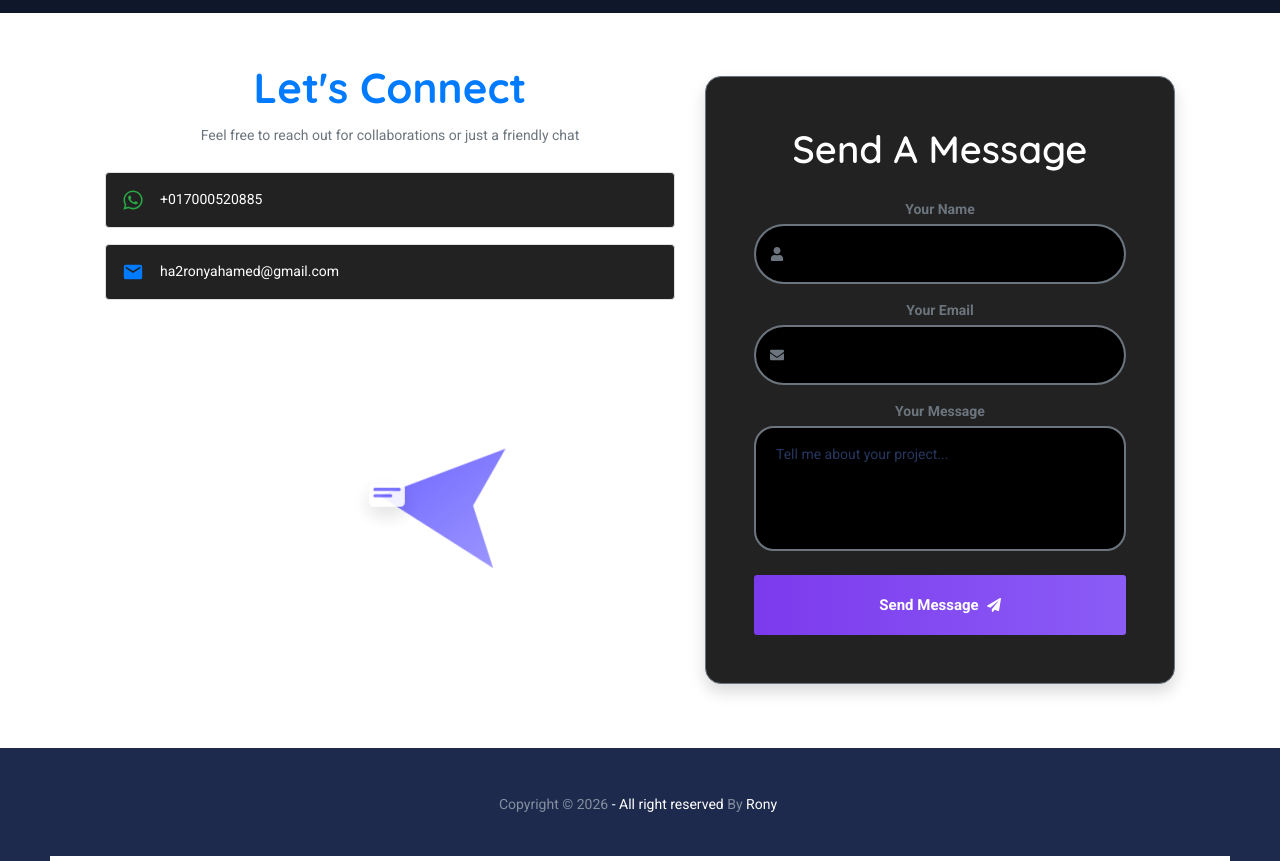
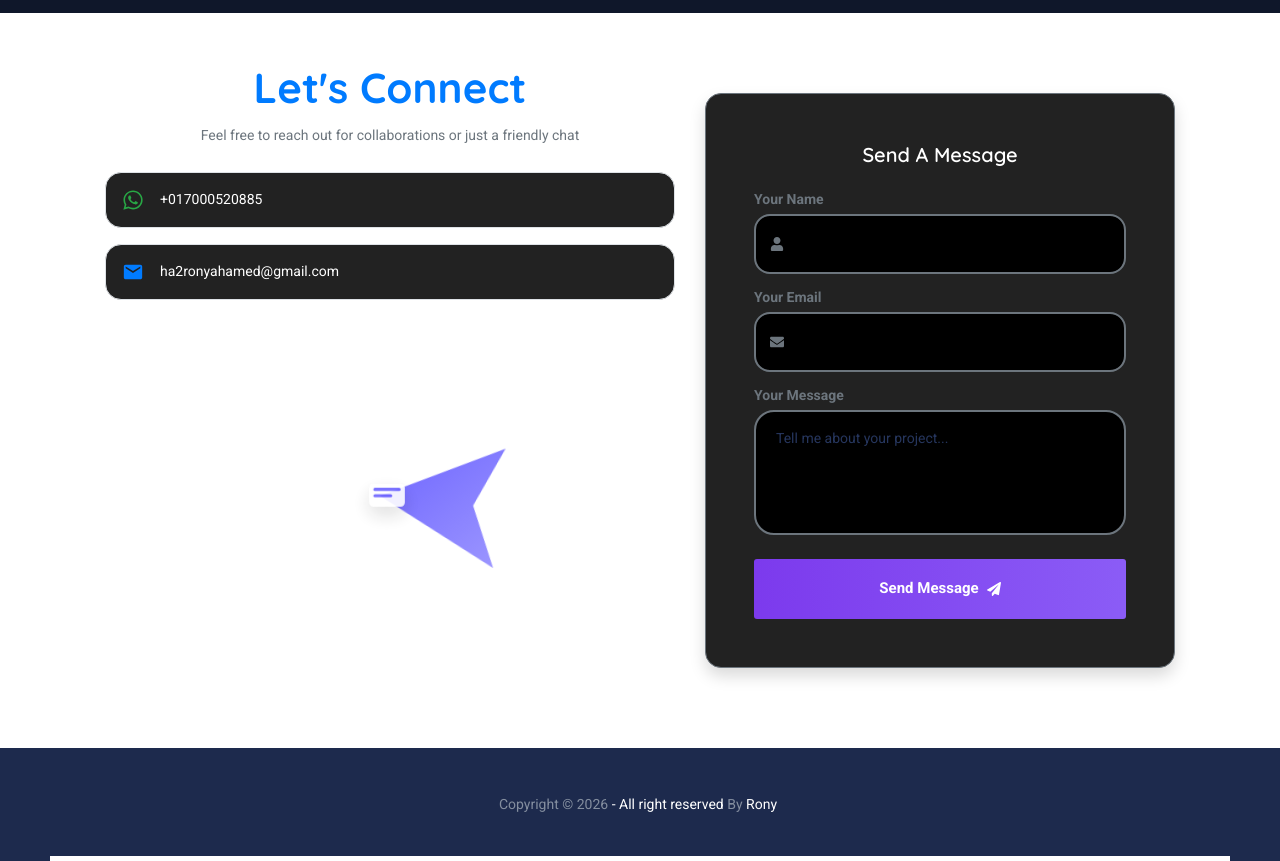
Before and after one commit to rony885/rony-portfolio, a React (Create React App) app: page / in a window 1280 px wide. Shown: the part 3280-4141 px from the top of the page. Built offline with nearby package versions, Linux system fonts and the light colour scheme; the HTML template or start-up script is replaced by a standard one.

Commit message:
rony portfolio

```diff
--- a/src/pages/Home/About.jsx
+++ b/src/pages/Home/About.jsx
@@ -3,7 +3,6 @@ import styled from "styled-components";
 import { FaLaptopCode } from "react-icons/fa";
 import { BsMortarboard } from "react-icons/bs";
 import { FiDownload } from "react-icons/fi";
-import { Link } from "react-router-dom";
 
 const About = () => {
   return (
--- a/src/pages/Home/Contact.jsx
+++ b/src/pages/Home/Contact.jsx
@@ -15,25 +15,22 @@ const Contact = () => {
             <p className="text-secondary mb-4">
               Feel free to reach out for collaborations or just a friendly chat
             </p>
-
             <div className="d-flex flex-column gap-3">
-              {/* WhatsApp */}
               <Link
                 to="https://wa.me/017000520885"
                 target="_blank"
                 rel="noopener noreferrer"
-                className="d-flex align-items-center gap-3 p-3 rounded border bg-dark bg-opacity-75 text-decoration-none text-white contact-card"
+                className="d-flex align-items-center gap-3 p-3 rounded-4 border bg-dark bg-opacity-75 text-decoration-none text-white contact-card"
               >
                 <FaWhatsapp size={22} className="text-success" />
                 <span>+017000520885</span>
               </Link>
 
-              {/* Email */}
               <Link
                 to="mailto:ha2ronyahamed@gmail.com"
                 target="_blank"
                 rel="noopener noreferrer"
-                className="d-flex align-items-center gap-3 p-3 rounded border bg-dark bg-opacity-75 text-decoration-none text-white contact-card"
+                className="d-flex align-items-center gap-3 p-3 rounded-4 border bg-dark bg-opacity-75 text-decoration-none text-white contact-card"
               >
                 <MdEmail size={22} className="text-primary" />
                 <span>ha2ronyahamed@gmail.com</span>
@@ -46,10 +43,12 @@ const Contact = () => {
           {/* RIGHT IMAGE / ANIMATION */}
           <div className="col-lg-5 text-center">
             <form className="bg-dark bg-opacity-75 p-4 p-md-5 rounded-4 border border-secondary shadow">
-              <h3 className="text-white fw-semibold mb-4">Send a Message</h3>
+              <h3 className="text-white fw-semibold fs-5 mb-4">
+                Send a Message
+              </h3>
 
               <div className="mb-3">
-                <label className="form-label text-secondary text-start">
+                <label className="form-label text-secondary w-100 d-block text-start">
                   Your Name
                 </label>
                 <div className="position-relative">
@@ -58,12 +57,13 @@ const Contact = () => {
                     type="text"
                     name="name"
                     required
-                    className="form-control bg-black text-white ps-5 border-secondary"
+                    className="form-control bg-black text-white ps-5 border-secondary rounded-4"
                   />
                 </div>
               </div>
+
               <div className="mb-3">
-                <label className="form-label text-secondary text-start">
+                <label className="form-label text-secondary w-100 d-block text-start">
                   Your Email
                 </label>
                 <div className="position-relative">
@@ -72,12 +72,13 @@ const Contact = () => {
                     type="email"
                     name="email"
                     required
-                    className="form-control bg-black text-white ps-5 border-secondary"
+                    className="form-control bg-black text-white ps-5 border-secondary rounded-4"
                   />
                 </div>
               </div>
+
               <div className="mb-4">
-                <label className="form-label text-secondary text-start">
+                <label className="form-label text-secondary w-100 d-block text-start">
                   Your Message
                 </label>
                 <textarea
@@ -88,6 +89,7 @@ const Contact = () => {
                   className="form-control bg-black text-white border-secondary"
                 />
               </div>
+
               <button
                 type="submit"
                 className="btn w-100 text-white d-flex align-items-center justify-content-center gap-2"
--- a/src/pages/Home/HeroSection.jsx
+++ b/src/pages/Home/HeroSection.jsx
@@ -414,9 +414,9 @@ const HeroSection = () => {
                   className="profile-img"
                 />
 
-                <Link to="#contacts" className="btn btn-primary contact-btn">
+                <a href="#contacts" className="btn btn-primary contact-btn">
                   ✉ Contact Me
-                </Link>
+                </a>
               </div>
             </div>
           </div>
```
